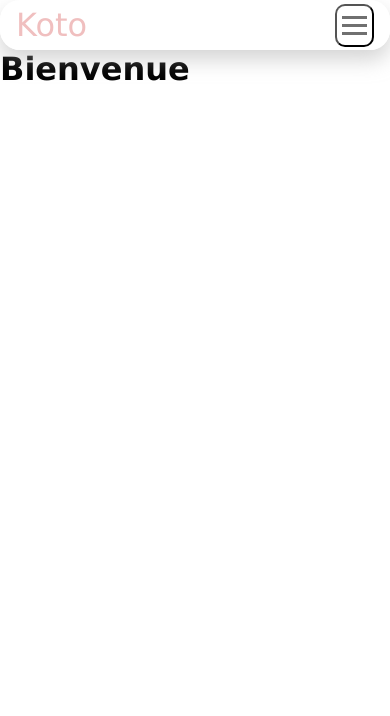
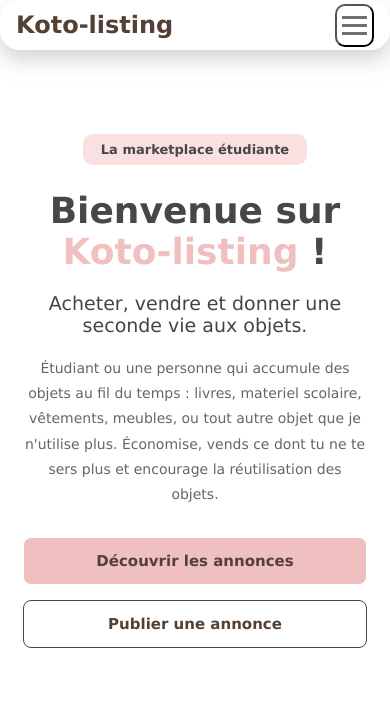
Before and after one commit to DentLacuel/Koto, a website: page Frontend/index.html in a window 390 px wide. Drawn offline with nearby package versions, Linux system fonts and the light colour scheme.

Commit message:
Améliorations landing page

```diff
--- /dev/null
+++ b/Frontend/index.css
@@ -0,0 +1,133 @@
+/*rgb(240, 191, 191)*/
+.hero {
+    min-height: 520px;
+    display: flex;
+    align-items: center;
+    justify-content: center;
+    padding: 80px 8%;
+    background: linear-gradient(
+        135deg,
+        #ffffff,
+        #ffffff
+    );
+    text-align: center;
+}
+
+.hero-content {
+    max-width: 850px;
+    margin: 0 auto;
+}
+
+.hero-tag {
+    display: inline-block;
+    background-color: rgb(250, 224, 224);
+    font-family: Verdana;
+    color: #474747;
+    padding: 8px 18px;
+    border-radius: 10px;
+    font-size: 13px;
+    font-weight: bold;
+    margin-bottom: 25px;
+}
+
+.hero h1 {
+    font-size: 52px;
+    font-family: Verdana;
+    color: #474747;
+    margin-bottom: 20px;
+}
+
+.hero h1 span {
+    color: rgb(240, 191, 191);
+    font-family: Verdana;
+}
+
+.hero h2 {
+    font-family: Verdana;
+    font-size: 23px;
+    color: #444;
+    font-weight: 500;
+    margin-bottom: 20px;
+}
+
+.hero p {
+    font-family: Verdana;
+    font-size: 16px;
+    line-height: 1.8;
+    color: #666;
+    max-width: 700px;
+    margin: 0 auto 30px;
+}
+
+.hero-buttons {
+    display: flex;
+    justify-content: center;
+    gap: 15px;
+    flex-wrap: wrap;
+}
+
+.hero-buttons a {
+    display: inline-block;
+    padding: 14px 25px;
+    border-radius: 8px;
+    text-decoration: none;
+    font-size: 15px;
+    font-weight: bold;
+    transition: 0.3s ease;
+}
+
+.btn-primary {
+    font-family: Verdana;
+    background-color:rgb(240, 191, 191);
+    color: #524134;
+    border: 1px solid #ffffff;
+}
+
+.btn-primary:hover {
+    font-family: Verdana;
+    background-color: #524134;
+    color: rgb(248, 227, 227);
+    transform: translateY(-2px);
+}
+
+.btn-secondary {
+    font-family: Verdana;
+    background-color: white;
+    color: #524134;
+    border: 1px solid #474747;
+}
+
+.btn-secondary:hover {
+    font-family: Verdana;
+    background-color: #524134;
+    color: rgb(248, 227, 227);
+    transform: translateY(-2px);
+}
+
+/* RESPONSIVE */
+
+@media (max-width: 768px) {
+
+    .hero {
+        min-height: auto;
+        padding: 65px 6%;
+    }
+
+    .hero h1 {
+        font-size: 36px;
+    }
+
+    .hero h2 {
+        font-size: 19px;
+    }
+
+    .hero p {
+        font-size: 14px;
+    }
+
+    .hero-buttons {
+        flex-direction: column;
+        align-items: stretch;
+    }
+
+}
--- a/Frontend/index.html
+++ b/Frontend/index.html
@@ -7,13 +7,14 @@
     <title>Koto</title>
 
     <link rel="stylesheet" href="style.css">
+    <link rel="stylesheet" href="index.css">
     <link rel="icon" type="image/png" href="/logo/koto-logo-01.png">
 </head>
 <body>
     <nav class="navbar">
         <div class="navbar-container">
 
-            <a href="index.html" class="navbar-logo">Koto</a>
+            <a href="index.html" class="navbar-logo">Koto-listing</a>
 
             <button class="navbar-toggle">
                 <span class="bar"></span>
@@ -25,21 +26,52 @@
                <!-- <li><a href="index.html" class="active">Accueil</a></li>-->
                 <li><a href="discover.html">Découvrir</a></li>
                 <li><a href="create-listing.html">Publier une annonce</a></li>
-                <li><a href="#comment-ca-marche">Comment ça marche</a></li>
+                <li><a href="howToUse.html">Comment ça marche</a></li>
                 <li><a href="profile.html">Profil</a></li>
                 <li><a href="login.html">Connexion</a></li>
             </ul>
+        </div>
+    </nav><br>
 
+    <section class="hero">
+    <div class="hero-content">
+
+        <span class="hero-tag">La marketplace étudiante</span>
+
+        <h1>
+            Bienvenue sur <span>Koto-listing</span> !
+        </h1>
+
+        <h2>
+        Acheter, vendre et donner une seconde vie aux objets.
+        </h2>
+
+        <p>
+            Étudiant ou une personne qui accumule des objets au fil du temps : livres, materiel scolaire, vêtements, meubles,
+            ou tout autre objet que je n'utilise plus.
+
+            Économise, vends ce dont tu ne te sers plus et encourage
+            la réutilisation des objets.
+        </p>
+
+        <div class="hero-buttons">
+            <a href="discover.html" class="btn-primary">
+                Découvrir les annonces
+            </a>
+
+            <a href="create-listing.html" class="btn-secondary">
+                Publier une annonce
+            </a>
         </div>
-    </nav>
 
-    <h1>Bienvenue</h1>
-
-
+    </div>
+</section>
 
     <script src="https://cdn.jsdelivr.net/npm/@supabase/supabase-js@2"></script>
     <script src="supabase-config.js"></script>
     <script src="auth-ui.js"></script>
     <script src="script.js"></script>
 </body>
+
+
 </html>
--- a/Frontend/style.css
+++ b/Frontend/style.css
@@ -38,8 +38,10 @@ body {
 }
 
 .navbar-logo {
-    font-size: 2rem;
-    color: rgb(240, 191, 191);
+    font-weight: bold;
+    font-family: Verdana;
+    font-size: 1.5rem;
+    color: #524134;
     text-decoration: none;
     cursor: pointer;
 }
```
Also changed, not shown: Frontend/create-listing.css (added, +42 -0 lines), Frontend/create-listing.html (+13 -13 lines), Frontend/discover.html (+2 -2 lines), Frontend/howToUse.css (added, +51 -0 lines), Frontend/howToUse.html (added, +68 -0 lines), Frontend/login.html (+2 -2 lines), Frontend/profile.html (+2 -2 lines), Frontend/register.html (+2 -2 lines).
